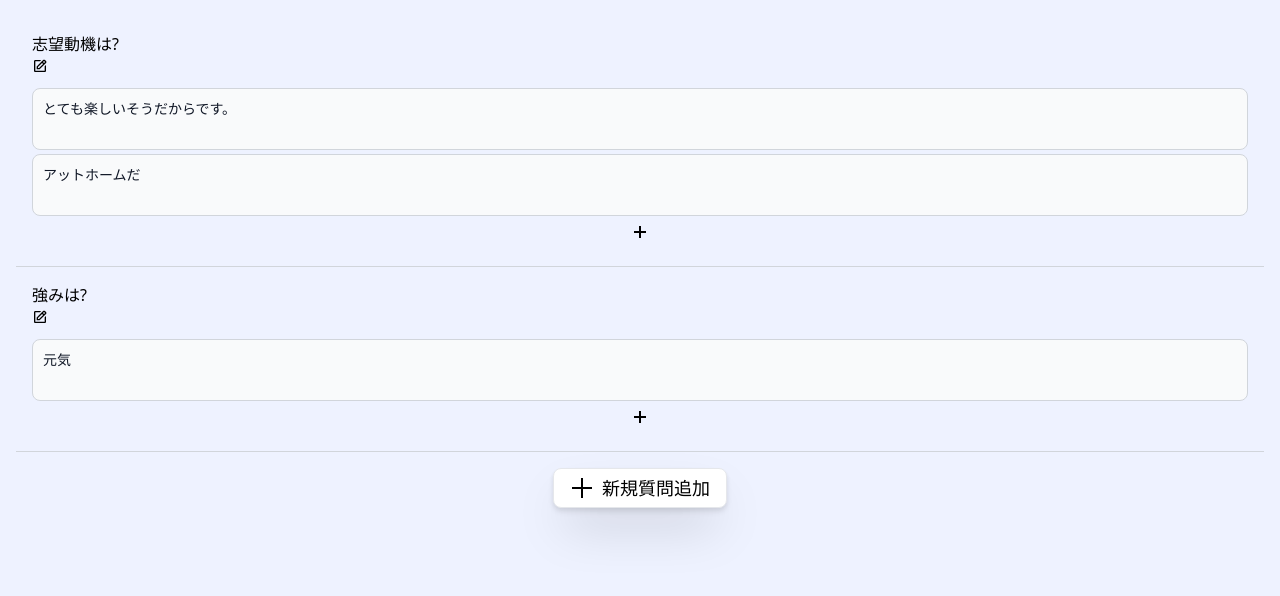
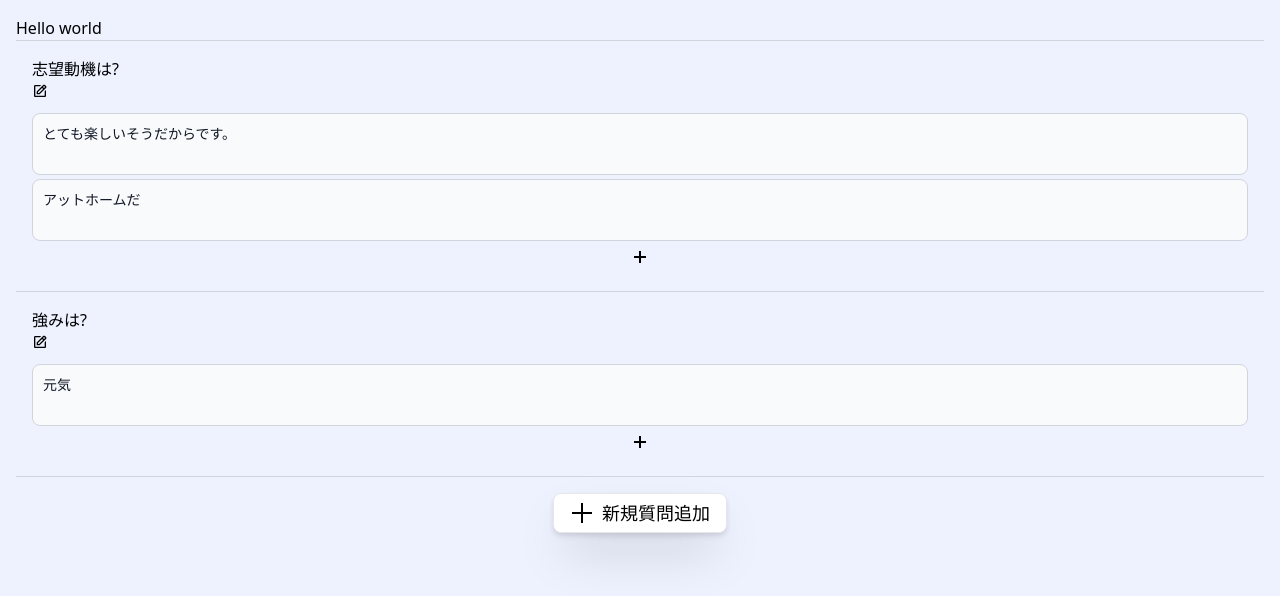
Before and after one commit to tomishima2904/es_manager, a Next.js app in the folder frontend/: page /user/entrysheets/1 in a window 1280 px wide. Shown: the top 596 px of the page. Built offline with nearby package versions, Linux system fonts and the light colour scheme.

Commit message:
feat: #15 ヘッダーの雛形を作成

```diff
--- a/frontend/src/components/editing/EditingEntrysheet.tsx
+++ b/frontend/src/components/editing/EditingEntrysheet.tsx
@@ -3,6 +3,7 @@ import type {
   RichEntrysheetProps,
   QuestionsProps,
 } from "@/types/EntrysheetProps";
+import Header from "./header/Header";
 import QandA from "./QandA";
 import AddQandAButton from "./buttons/AddQandAButton";
 
@@ -32,6 +33,7 @@ const EditingEntrysheet = (props: {
 
   return (
     <div className="p-4 flex flex-col ">
+      <Header company={company} job={job} event={event} />
       {Object.keys(qAndAs).map((qId) => (
         <QandA key={qId} qAndAProps={qAndAs[qId]} />
       ))}
--- /dev/null
+++ b/frontend/src/components/editing/header/Header.tsx
@@ -0,0 +1,27 @@
+import { useState, useEffect } from "react";
+
+const Header = (props: {
+  company: string;
+  job: string;
+  event: string;
+}): JSX.Element => {
+  const [company, setCompany] = useState<string | null>(null);
+  const [job, setJob] = useState<string | null>(null);
+  const [event, setEvent] = useState<string | null>(null);
+  // レンダリング時にprops.entrysheetが存在する場合は、初期化を実行する
+  useEffect(() => {
+    if (props.company && props.job && props.event) {
+      setCompany(props.company);
+      setJob(props.job);
+      setEvent(props.event);
+    }
+  }, [props]);
+
+  // 適当にeventがnullのとき (eventじゃなくてもいい)
+  if (!event) {
+    return <div>Loading...</div>;
+  }
+  return <header className="border-b border-gray-300">Hello world</header>;
+};
+
+export default Header;
```
